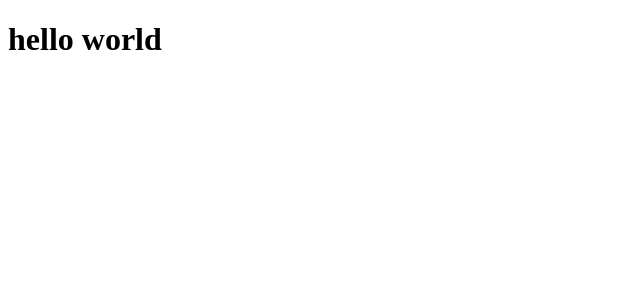
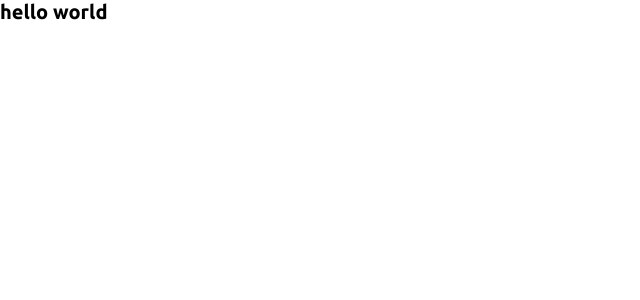
Before and after one commit to Neerukonda-Sriveer/multi-step-form, a React (Create React App) app: page / in a window 1280 px wide. Shown: the top 300 px of the page, without its empty margins (0-640 px from the left). Built offline with nearby package versions, Linux system fonts and the light colour scheme.

Commit message:
feat:add color and reset to project

```diff
--- a/package.json
+++ b/package.json
@@ -34,5 +34,8 @@
       "last 1 firefox version",
       "last 1 safari version"
     ]
+  },
+  "devDependencies": {
+    "sass": "^1.62.1"
   }
 }
--- a/src/index.js
+++ b/src/index.js
@@ -1,6 +1,7 @@
 import React from 'react';
 import ReactDOM from 'react-dom/client';
 import App from './App.jsx';
+import './scss/main.scss';
 
 const documentRoot = document.getElementById('root');
 const reactRoot = ReactDOM.createRoot(documentRoot);
--- /dev/null
+++ b/src/scss/_color.scss
@@ -0,0 +1,18 @@
+:root{
+    --color-blue-100: hsl(206, 94%, 87%);
+    --color-blue-200: hsl(228, 100%, 84%);
+    --color-blue-300: hsl(243, 100%, 62%);
+    --color-blue-400: hsl(213, 96%, 18%);
+
+
+    --color-red-100: hsl(354, 84%, 57%);
+
+
+    --color-neutral-100: hsl(0, 0%, 100%);
+    --color-neutral-200: hsl(231, 100%, 99%);
+    --color-neutral-300: hsl(217, 100%, 97%);
+    --color-neutral-400: hsl(229, 24%, 87%);
+    --color-neutral-500: hsl(231, 11%, 63%);
+
+    --color-neutral-900: #000;
+}
--- /dev/null
+++ b/src/scss/_reset.scss
@@ -0,0 +1,15 @@
+*,
+*::before,
+*::after{
+    padding: 0;
+    margin: 0;
+    box-sizing: border-box;
+}
+
+html{
+    font-size: 62.5%;
+}
+
+body{
+    font-family: 'Ubuntu', sans-serif;
+}
--- /dev/null
+++ b/src/scss/main.scss
@@ -0,0 +1,3 @@
+@import './reset';
+@import './color';
+@import './typography';
```
Also changed, not shown: src/scss/_typography.scss (added), 1 other file (tests, documents, lock files or other folders).
